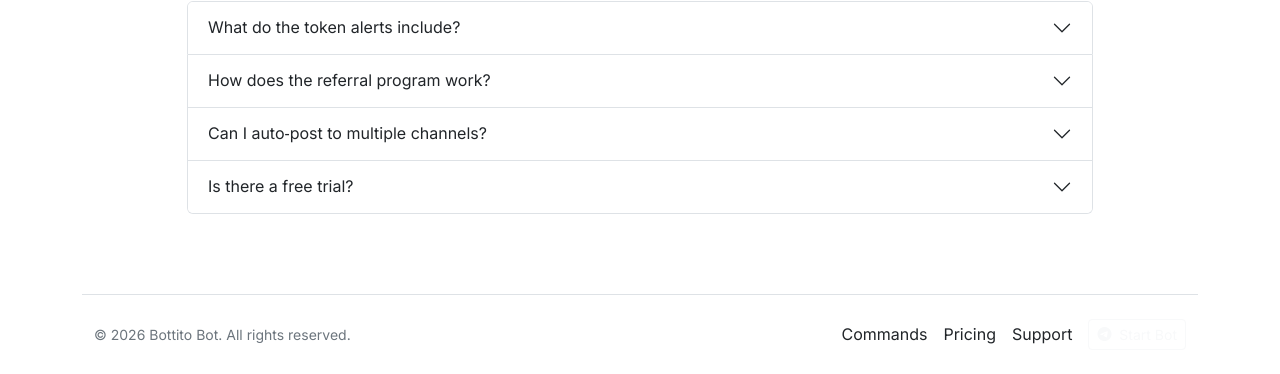
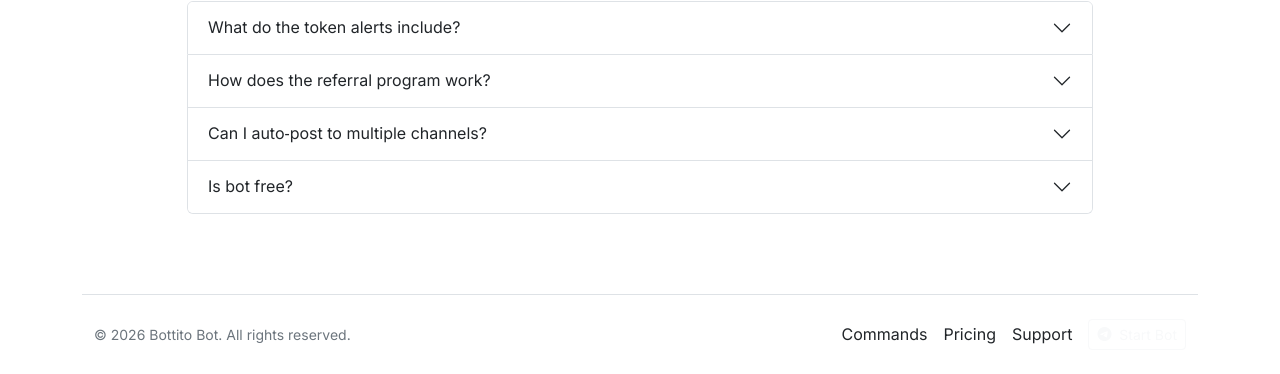
Before and after one commit to sjurajpuchky/bottito, a Flask app: page / in a window 1280 px wide. Shown: the part 2203-2577 px from the top of the page. Run offline with Flask 3, Linux system fonts and the light colour scheme.

Commit message:
make money

```diff
--- a/templates/homepage.html
+++ b/templates/homepage.html
@@ -219,10 +219,10 @@
 
             <div class="accordion-item">
               <h2 class="accordion-header" id="q5h">
-                <button class="accordion-button collapsed" type="button" data-bs-toggle="collapse" data-bs-target="#q5" aria-expanded="false" aria-controls="q5">Is there a free trial?</button>
+                <button class="accordion-button collapsed" type="button" data-bs-toggle="collapse" data-bs-target="#q5" aria-expanded="false" aria-controls="q5">Is bot free?</button>
               </h2>
               <div id="q5" class="accordion-collapse collapse" aria-labelledby="q5h" data-bs-parent="#faqAcc">
-                <div class="accordion-body">Every new user gets a <strong>14‑day</strong> free trial automatically after pressing <em>Start</em>.</div>
+                <div class="accordion-body">Yes it is and + you can make money with bot as well.</div>
               </div>
             </div>
 
```
